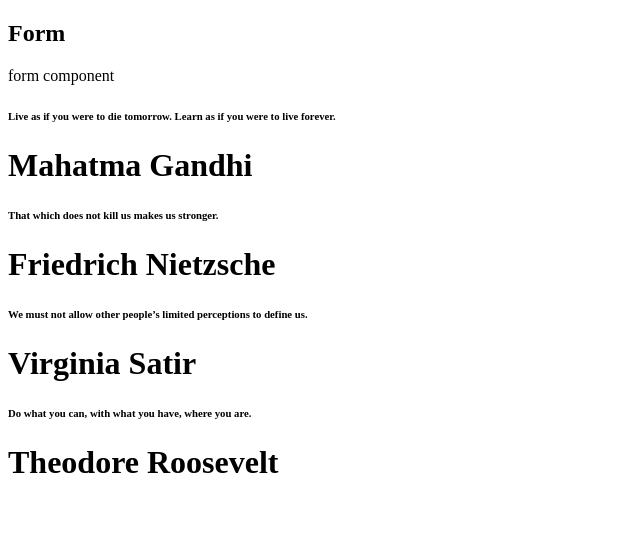
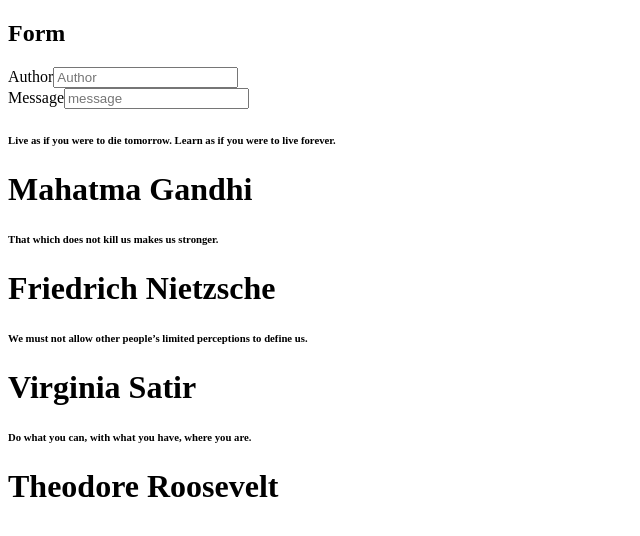
Before and after one commit to LemmyMwaura/react-quotes, a React (Create React App) app: page / in a window 1280 px wide. Shown: the top 536 px of the page, without its empty margins (0-640 px from the left). Built offline with nearby package versions, Linux system fonts and the light colour scheme.

Commit message:
updated form component

```diff
--- a/src/components/FormComponent.jsx
+++ b/src/components/FormComponent.jsx
@@ -2,6 +2,17 @@ import React from 'react'
 
 export default function FormComponent() {
   return (
-    <div>form component</div>
+    <>
+      <form action="" className='quote-form'>
+        <div className="formgroup">
+          <label htmlFor="author" className="form-label">Author</label>
+          <input type="text" placeholder="Author" id='author' className='form-input'/>
+        </div>
+        <div className="formgroup">
+          <label htmlFor="message" className="form-label">Message</label>
+          <input type="text" placeholder="message" id="message"/>
+        </div>
+      </form>
+    </>
   )
 }
```
